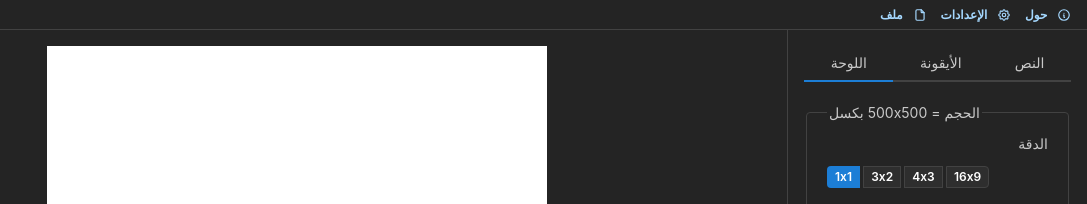
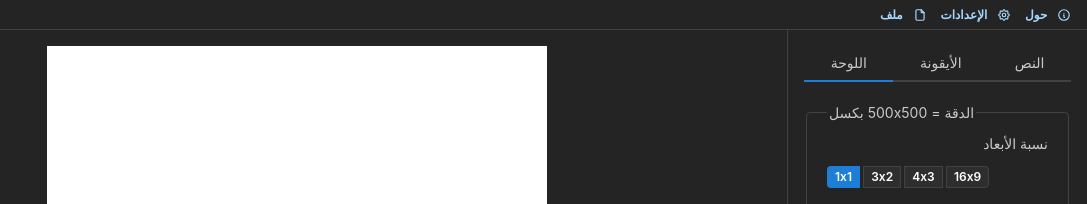
Before and after one commit to Shiaarak/Shiaarak, a React (Vite) app: page / in a window 1280 px wide. Shown: the top 204 px of the page, without its empty margins (193-1280 px from the left). Built offline with nearby package versions, Linux system fonts and the light colour scheme.

Commit message:
Rename size to res and res to ratio

```diff
--- a/src/App.tsx
+++ b/src/App.tsx
@@ -5,14 +5,14 @@ import CanvasTab from './components/tabs/Canvas'
 import IconTab from './components/tabs/Icon'
 import Menus from './components/Menus'
 import { type Lang, LangContext, setTranslation, langs, textProps, translate } from './settings'
-import { type Size } from './components/selectors/Size'
+import { type Res } from './components/selectors/Res'
 import { type Color } from './components/selectors/Color'
 
 export default function App() {
   const bgRef = useRef<HTMLCanvasElement>(null)
   const iconRefs = Array.from({ length: 4 }, (_, i) => i).map(() => useRef<HTMLCanvasElement>(null))
 
-  const [size, setSize] = useState<Size>({ w: 1000, h: 1000 })
+  const [res, setRes] = useState<Res>({ w: 1000, h: 1000 })
   const [lang, setLang] = useLocalStorage<Lang>({
     key: 'settings.lang',
     defaultValue: langs.ar
@@ -36,7 +36,7 @@ export default function App() {
 
   const colors: Color[] = ['#ffffff', '#000000', '#ed2e38', '#009639']
   const iconLayers = iconRefs.map((_, i) => ({
-    size: { value: size },
+    res: { value: res },
     color: { choices: colors },
     elRef: iconRefs[i],
     path: `${i}.png`
@@ -73,7 +73,7 @@ export default function App() {
             <Tabs.Panel value="c">
               <CanvasTab
                 elRef={bgRef}
-                size={{
+                res={{
                   choices: [
                     {
                       b: 1,
@@ -102,7 +102,7 @@ export default function App() {
                       }
                     }
                   ],
-                  onChange: setSize
+                  onChange: setRes
                 }}
                 color={{ choices: ['#ffffff', '#000000', '#ff0000', '#00ff00', '#0000ff'] }}
               />
--- a/src/components/selectors/Size.tsx
+++ b/src/components/selectors/Res.tsx
@@ -3,59 +3,60 @@ import { Text, Space, Fieldset, SegmentedControl, Center, Slider, Button } from
 import { iconProps, textProps, theme, translate } from '../../settings'
 import { IconCropLandscape, IconCropPortrait } from '@tabler/icons-react'
 
-export interface SizeSelProps {
+export interface ResSelProps {
   /**
-   * The current size value
+   * The current resolution value
    * @defaultValue [{ w: 1000, h: 1000 }]
    */
-  value: Size
+  value: Res
+
   /**
    * The color options to choose from
    * @defaultValue ['1x1']
    */
-  choices: Res[]
+  choices: AspectRatio[]
 
   /**
    * To be called when data changes
    * @callback
    */
-  onChange: (value: Size) => void
+  onChange: (value: Res) => void
 }
 
-export type Size = { w: number; h: number }
-export type Res = {
-  /** Bigger side of resolution */
+export type Res = { w: number; h: number }
+export type AspectRatio = {
+  /** Bigger side of aspect ratio */
   b: number
 
-  /** smaller side of resolution */
+  /** smaller side of aspect ratio */
   s: number
 
   /**
-   * Direction of resolution
+   * Direction of aspect ratio
    *
-   * Undefined only when the resolution is square
+   * Undefined only when the aspect ratio is square
    */
   dir?: {
     l?: boolean
     p?: boolean
   }
 }
-export type ResDir = 'l' | 'p'
+export type AspectRatioDir = 'l' | 'p'
 
-export default function SizeSel({ value, choices, onChange }: SizeSelProps) {
-  const [res, setRes] = useState<Res>(choices[0] || '1x1')
-  const [dir, setDir] = useState<ResDir>(res.dir?.p ? 'p' : 'l')
+export default function ResSel({ value, choices, onChange }: ResSelProps) {
+  const [ratio, setRatio] = useState<AspectRatio>(choices[0] || '1x1')
+  const [dir, setDir] = useState<AspectRatioDir>(ratio.dir?.p ? 'p' : 'l')
   const [mul, setMul] = useState<number>(500)
 
   useEffect(() => {
-    const w = (dir === 'l' ? res.b : res.s) * mul
-    const h = (dir === 'p' ? res.b : res.s) * mul
+    const w = (dir === 'l' ? ratio.b : ratio.s) * mul
+    const h = (dir === 'p' ? ratio.b : ratio.s) * mul
 
     onChange({ w, h })
-  }, [res, dir, mul])
+  }, [ratio, dir, mul])
 
-  function handleResChange(r: Res) {
-    setRes(r)
+  function handleRatioChange(r: AspectRatio) {
+    setRatio(r)
 
     if (r.dir) {
       const { l, p } = r.dir
@@ -69,12 +70,12 @@ export default function SizeSel({ value, choices, onChange }: SizeSelProps) {
 
   return (
     <Fieldset
-      legend={translate('sel.size.legend', [
+      legend={translate('sel.res.legend', [
         [1, value.w],
         [2, value.h]
       ])}
     >
-      <Text {...textProps}>{translate('sel.size.res')}</Text>
+      <Text {...textProps}>{translate('sel.res.ratio')}</Text>
       <Space h="xs" />
       <Button.Group
         className="m-4081bf90 mantine-Group-root"
@@ -92,10 +93,10 @@ export default function SizeSel({ value, choices, onChange }: SizeSelProps) {
           return (
             <Button
               key={i}
-              variant={JSON.stringify(res) == JSON.stringify(r) ? 'filled' : 'default'}
+              variant={JSON.stringify(ratio) == JSON.stringify(r) ? 'filled' : 'default'}
               size="compact-xs"
               radius="sm"
-              onClick={() => handleResChange(r)}
+              onClick={() => handleRatioChange(r)}
               className="mantine-focus-auto m-5e1a038c m-de3d2490 mantine-ColorSwatch-root"
               styles={{
                 root: {
@@ -110,11 +111,11 @@ export default function SizeSel({ value, choices, onChange }: SizeSelProps) {
         })}
       </Button.Group>
 
-      {res.dir && (
+      {ratio.dir && (
         <>
           <Space h="sm" />
 
-          <Text {...textProps}>{translate('sel.size.dir')}</Text>
+          <Text {...textProps}>{translate('sel.res.dir')}</Text>
           <Space h="xs" />
           <SegmentedControl
             fullWidth
@@ -122,26 +123,26 @@ export default function SizeSel({ value, choices, onChange }: SizeSelProps) {
             variant="filled"
             color={theme.primaryColor}
             value={dir}
-            onChange={(val) => setDir(val as ResDir)}
+            onChange={(val) => setDir(val as AspectRatioDir)}
             defaultValue="l"
             data={[
               {
                 value: 'l',
-                disabled: !res.dir?.l,
+                disabled: !ratio.dir?.l,
                 label: (
                   <Center style={{ gap: 5 }}>
                     <IconCropLandscape {...iconProps} />
-                    <Text {...textProps}>{translate('sel.size.l')}</Text>
+                    <Text {...textProps}>{translate('sel.res.l')}</Text>
                   </Center>
                 )
               },
               {
                 value: 'p',
-                disabled: !res.dir?.p,
+                disabled: !ratio.dir?.p,
                 label: (
                   <Center style={{ gap: 5 }}>
                     <IconCropPortrait {...iconProps} />
-                    <Text {...textProps}>{translate('sel.size.p')}</Text>
+                    <Text {...textProps}>{translate('sel.res.p')}</Text>
                   </Center>
                 )
               }
@@ -153,7 +154,7 @@ export default function SizeSel({ value, choices, onChange }: SizeSelProps) {
       <Space h="sm" />
 
       <Text {...textProps}>
-        {translate('sel.size.p-m')} ({mul})
+        {translate('sel.res.p-m')} ({mul})
       </Text>
       <Space h="xs" />
       <Slider value={mul} onChange={setMul} min={1} max={1000} label={null} />
--- a/src/components/tabs/Canvas.tsx
+++ b/src/components/tabs/Canvas.tsx
@@ -1,7 +1,7 @@
 import { useEffect, useState } from 'react'
 import { Stack, Space } from '@mantine/core'
 import ColorSel, { Color, ColorSelProps } from '../selectors/Color'
-import SizeSel, { SizeSelProps, Size } from '../selectors/Size'
+import ResSel, { ResSelProps, Res } from '../selectors/Res'
 
 const squareSize = 10
 
@@ -11,17 +11,17 @@ export interface CanvasTabProps {
    */
   elRef: React.MutableRefObject<HTMLCanvasElement | null>
 
-  size: Pick<SizeSelProps, 'choices' | 'onChange'>
+  res: Pick<ResSelProps, 'choices' | 'onChange'>
   color: Pick<ColorSelProps, 'choices'>
 }
 
 export default function CanvasTab({
   elRef: ref,
   color: { choices: colors },
-  size: { choices: sizes, onChange: onSizeChange }
+  res: { choices: resArr, onChange: onResChange }
 }: CanvasTabProps) {
   const [color, setColor] = useState<Color | null>('#ffffffff')
-  const [size, setSize] = useState<Size>({ w: 1000, h: 1000 })
+  const [res, setRes] = useState<Res>({ w: 1000, h: 1000 })
 
   useEffect(() => {
     const canvas = ref.current
@@ -31,8 +31,8 @@ export default function CanvasTab({
     if (!ctx) return
 
     if (color) {
-      canvas.width = size.w
-      canvas.height = size.h
+      canvas.width = res.w
+      canvas.height = res.h
 
       ctx.fillStyle = color as Color
       ctx.fillRect(0, 0, canvas.width, canvas.height)
@@ -50,21 +50,21 @@ export default function CanvasTab({
       const pattern = ctx.createPattern(canvas, 'repeat')
       if (!pattern) return
 
-      canvas.width = size.w
-      canvas.height = size.h
+      canvas.width = res.w
+      canvas.height = res.h
 
       ctx.fillStyle = pattern
       ctx.fillRect(0, 0, canvas.width, canvas.height)
     }
 
-    onSizeChange(size)
-  }, [color, size, ref, onSizeChange])
+    onResChange(res)
+  }, [color, res, ref, onResChange])
 
   return (
     <Stack justify="flex-start" gap="xs">
       <Space h="xs" />
 
-      <SizeSel value={size} choices={sizes} onChange={setSize} />
+      <ResSel value={res} choices={resArr} onChange={setRes} />
 
       <ColorSel choices={colors} onChange={setColor} />
     </Stack>
--- a/src/components/tabs/Icon.tsx
+++ b/src/components/tabs/Icon.tsx
@@ -1,6 +1,6 @@
 import { useEffect, useState } from 'react'
 import { Stack, Accordion, Space, ScrollArea, Divider, Slider, Text, Fieldset, Button } from '@mantine/core'
-import { SizeSelProps } from '../selectors/Size'
+import { ResSelProps } from '../selectors/Res'
 import { textProps, translate } from '../../settings'
 import ColorSel, { ColorSelProps, Color } from '../selectors/Color'
 
@@ -13,9 +13,9 @@ export default function IconTab({ layersProps }: IconTabProps) {
   const [openItems, setOpenItems] = useState<string[]>(layersProps.map((_, i) => i.toString()))
 
   const {
-    size: { value: size }
+    res: { value: res }
   } = layersProps[0]
-  const aspect = Math.min(size.w, size.h)
+  const aspect = Math.min(res.w, res.h)
   const maxPadding = aspect * 0.5
 
   const scale = ((aspect - padding * 2) / aspect).toFixed(2)
@@ -89,7 +89,7 @@ export interface IconLayerProps {
 
   onClick: (itemI: string) => void
 
-  size: Pick<SizeSelProps, 'value'>
+  res: Pick<ResSelProps, 'value'>
 
   color: Pick<ColorSelProps, 'choices'>
 }
@@ -99,7 +99,7 @@ function IconLayer({
   path,
   color: { choices: colors },
   elRef: ref,
-  size: { value: size },
+  res: { value: res },
   padding,
   onClick
 }: IconLayerProps) {
@@ -116,7 +116,7 @@ function IconLayer({
       return
     }
 
-    const { w, h } = size
+    const { w, h } = res
     canvas.width = w
     canvas.height = h
 
@@ -153,7 +153,7 @@ function IconLayer({
 
       ctx.putImageData(imageData, 0, 0)
     }
-  }, [ref, color, path, size, padding])
+  }, [ref, color, path, res, padding])
 
   return (
     <Accordion.Item key={i} value={i.toString()}>
--- a/src/langs/ar.json
+++ b/src/langs/ar.json
@@ -28,9 +28,9 @@
       "transparent": "شفاف",
       "transparency": "الشفافية"
     },
-    "size": {
-      "legend": "الحجم = $1x$2 بكسل",
-      "res": "الدقة",
+    "res": {
+      "legend": "الدقة = $1x$2 بكسل",
+      "ratio": "نسبة الأبعاد",
       "dir": "الاتجاه",
       "l": "أفقي",
       "p": "عمودي",
--- a/src/langs/en.json
+++ b/src/langs/en.json
@@ -28,9 +28,9 @@
       "transparent": "Transparent",
       "transparency": "Transparency"
     },
-    "size": {
-      "legend": "Size = $1x$2 px",
-      "res": "Resolution",
+    "res": {
+      "legend": "Resolution = $1x$2 px",
+      "ratio": "Aspect Ratio",
       "dir": "Direction",
       "l": "Landscape",
       "p": "Portrait",
```
